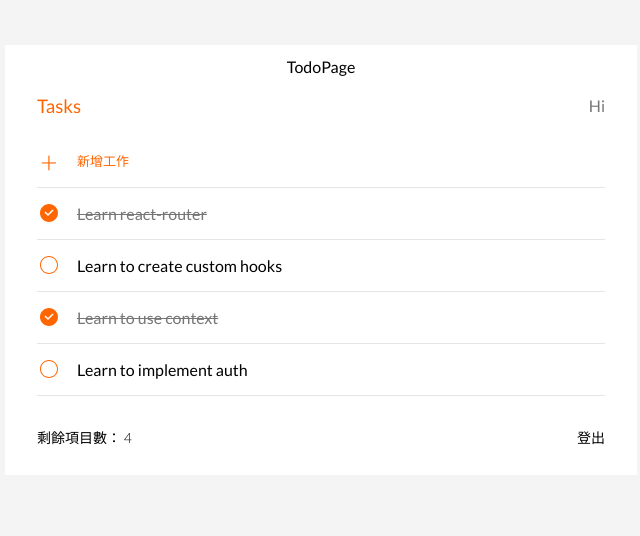
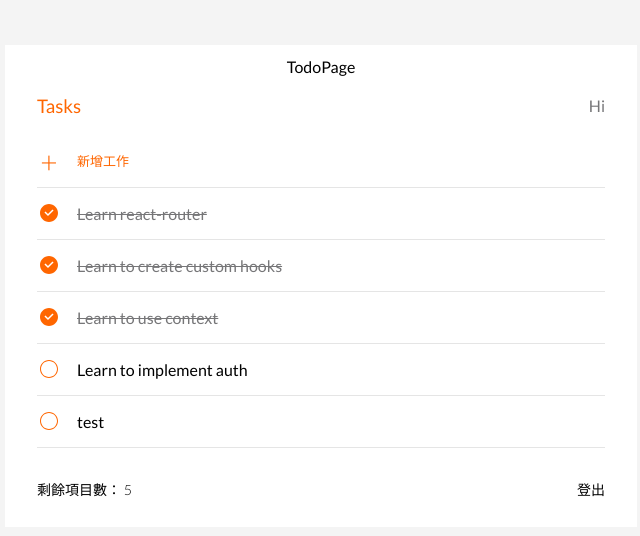
Before and after one commit to James-Lee-01/3-Todo_list, a React (Create React App) app: page /todos in a window 1280 px wide. Shown: the top 536 px of the page, without its empty margins (319-959 px from the left). Built offline with nearby package versions, Linux system fonts and the light colour scheme; data requests are answered from the project's data file.

Commit message:
feat: use api

```diff
--- a/src/pages/TodoPage.jsx
+++ b/src/pages/TodoPage.jsx
@@ -1,83 +1,92 @@
 import { Footer, Header, TodoCollection, TodoInput } from 'components';
 import { useState } from 'react';
-
-const dummyTodos = [
-  {
-    title: 'Learn react-router',
-    isDone: true,
-    id: 1,
-  },
-  {
-    title: 'Learn to create custom hooks',
-    isDone: false,
-    id: 2,
-  },
-  {
-    title: 'Learn to use context',
-    isDone: true,
-    id: 3,
-  },
-  {
-    title: 'Learn to implement auth',
-    isDone: false,
-    id: 4,
-  },
-];
+import { useEffect } from 'react';
+import { getTodos, createTodo, patchTodo, deleteTodo } from '../api/todos';
 
 const TodoPage = () => {
   const [inputValue, setInputValue] = useState('')
-  const [todos, setTodos] = useState(dummyTodos)
+  const [todos, setTodos] = useState([])
 
   const handleChange = (value) => {
     setInputValue(value)
   }
 
-  const handleAddTodo = () => {
+  const handleAddTodo = async () => {
     if (inputValue.length === 0) {
       return;
     }
+
+    try {
+      const data = await createTodo({
+        title: inputValue,
+        isDone: false,
+      });
+
       setTodos((prevTodos) => {
         return [
           ...prevTodos,
           {
-          id: Math.random() * 100,
-          title: inputValue,
-          isDone: false,
+            id: data.id,
+            title: data.title,
+            isDone: data.isDone,
+            isEdit: false,
+          },
+        ];
+      });
+      setInputValue('');
+    } catch (error) {
+      console.error(error);
     }
-      ]
-    })
-    setInputValue('')
   }
 
-    const handleKeyDown = () => {
+  const handleKeyDown = async () => {
     if (inputValue.length === 0) {
       return;
     }
+    try {
+      const data = await createTodo({
+        title: inputValue,
+        isDone: false,
+      });
+
       setTodos((prevTodos) => {
         return [
           ...prevTodos,
           {
-            id: Math.random() * 100,
-            title: inputValue,
-            isDone: false,
+            id: data.id,
+            title: data.title,
+            isDone: data.isDone,
+            isEdit: false,
           },
         ];
       });
       setInputValue('');
+    } catch (error) {
+      console.error(error);
+    }
   };
 
-    const handleToggleDone = (id) => {
+  const handleToggleDone = async (id) => {
+    const currentTodo = todos.find((todo) => todo.id === id)
+    try {
+      await patchTodo({
+        id,
+        isDone: !currentTodo.isDone,
+      })
       setTodos((prevTodos) => {
         return prevTodos.map((todo) => {
           if (todo.id === id) {
             return {
               ...todo,
               isDone: !todo.isDone,
+            };
           }
+          return todo;
+        });
+      });
+    } catch (error) {
+      console.error(error)
     }
-          return todo
-        })
-      })
   }
 
   const handleChangeMode = ({id, isEdit}) => {
@@ -94,29 +103,51 @@ const TodoPage = () => {
     })
   }
 
-    const handleSave = ({id, title}) => {
+  const handleSave = async ({id, title}) => {
+    try {
+      await patchTodo({
+        id,
+        title,
+      })
       setTodos((prevTodos) => {
         return prevTodos.map((todo) => {
           if (todo.id === id) {
             return {
               ...todo,
               title,
-              isEdit: false
+              isEdit: false,
+            };
+          }
+          return todo;
+        });
+      });
+    } catch (error) {
+      console.error(error)
     }
   }
-          return todo
-        })
-      })
+
+  const handleDelete = async (id) => {
+    try {
+      await deleteTodo(id)
+      setTodos((prevTodos) => {
+        return prevTodos.filter((todo) => todo.id !== id);
+      });
+    } catch (error) {
+      console.error(error)
+    }
   }
 
-    const handleDelete = (id) => {
-      setTodos((prevTodos) => {
-        return prevTodos.filter(todo =>
-          todo.id !== id
-        )
-      })
+  useEffect(() => {
+    const getTodosAsync = async () => {
+      try {
+        const todos = await getTodos();
+        setTodos(todos.map((todo) => ({ ...todo, isEdit: false })));
+      } catch (error) {
+        console.error(error);
       }
-
+    };
+    getTodosAsync();
+  }, []);
 
   return (
     <div>
```
Lines whose indentation alone changed are shown as unchanged.
